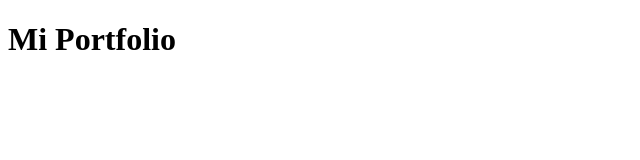
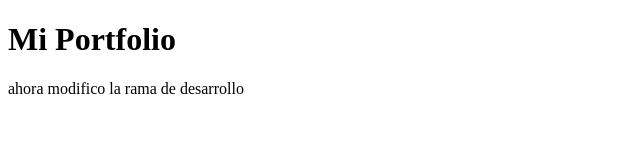
Before and after one commit to Elflacomou/FrontEndMou, a plain HTML site: page index.html in a window 1280 px wide. Shown: the whole page, without its empty margins (0-640 px from the left). Drawn offline with Linux system fonts and the light colour scheme.

Commit message:
Update index.html
Quise modificar la rama desarrollo pero modifique la main porque lo hice desde el vsc. vamos a ver ahora

```diff
--- a/index.html
+++ b/index.html
@@ -4,6 +4,7 @@
     <h1>Mi Portfolio</h1>
 </head>
 <body>
+    <p> ahora modifico la rama de desarrollo</p>
 
 </body>
 </html>
```
